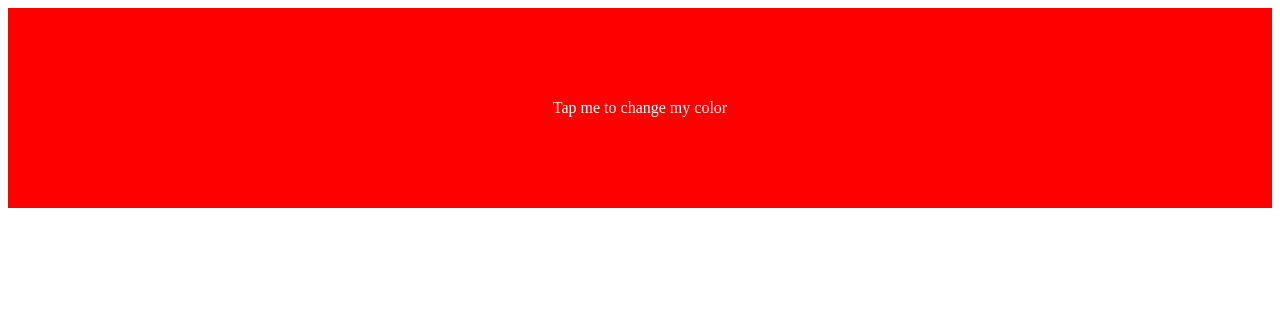
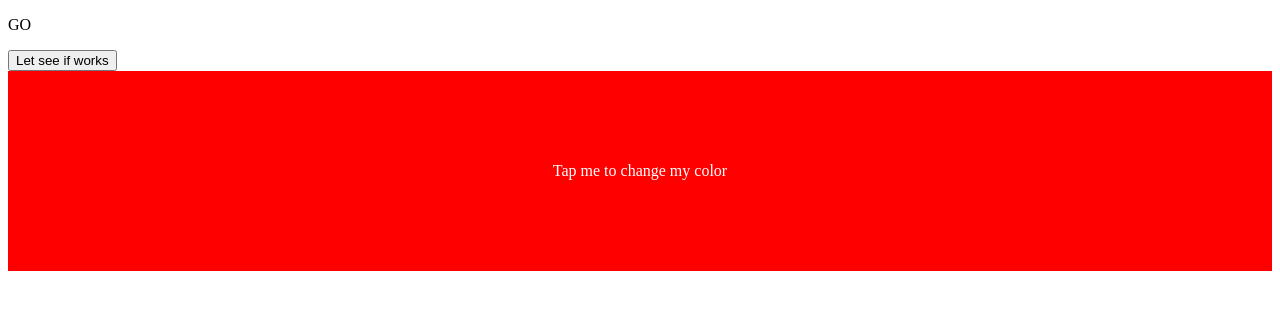
Before and after one commit to ifeyemidavid/My-JavaScript-Progress, a plain HTML site: page jsoverview.html in a window 1280 px wide. Drawn offline with Linux system fonts and the light colour scheme.

Commit message:
added a new button to change text ans style

```diff
--- a/jsoverview.html
+++ b/jsoverview.html
@@ -16,6 +16,12 @@
     </style>
 </head>
 <body>
+
+    <!--testing branches-->
+    <p id="branch">GO</p>
+    <button onclick="changeSet()" >Let see if works</button>
+
+
     <div onclick="changeColor(this)" style="background-color: red;">
         Tap me to change my color
     </div>
@@ -31,6 +37,12 @@
                 element.style.backgroundColor = "red"
             }
         }
+
+        function changeSet (){
+            document.getElementById("branch").innerHTML = "success"
+            document.getElementById("branch").style.fontSize = "20px"
+            document.getElementById("branch").style.color = "red"
+        }
     </script>
 </body>
 </html>
```
